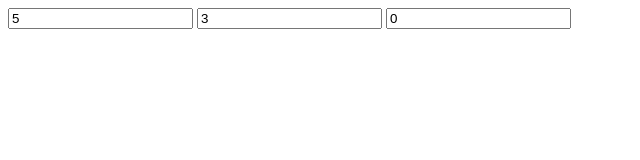
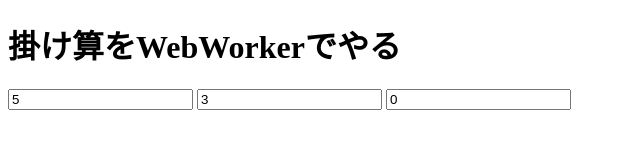
Before and after one commit to Yuki-Sakaguchi/WebWorker, a plain HTML site: page Chapter-01/index.html in a window 1280 px wide. Shown: the whole page, without its empty margins (0-640 px from the left). Drawn offline with Linux system fonts and the light colour scheme.

Commit message:
[mod] ページタイトルを追加

```diff
--- a/Chapter-01/index.html
+++ b/Chapter-01/index.html
@@ -7,6 +7,7 @@
     <title>Web Worker - Chapter-01</title>
   </head>
   <body>
+    <h1>掛け算をWebWorkerでやる</h1>
     <input type="text" id="number1" value="5">
     <input type="text" id="number2" value="3">
     <input type="text" id="result" value="0">
```
